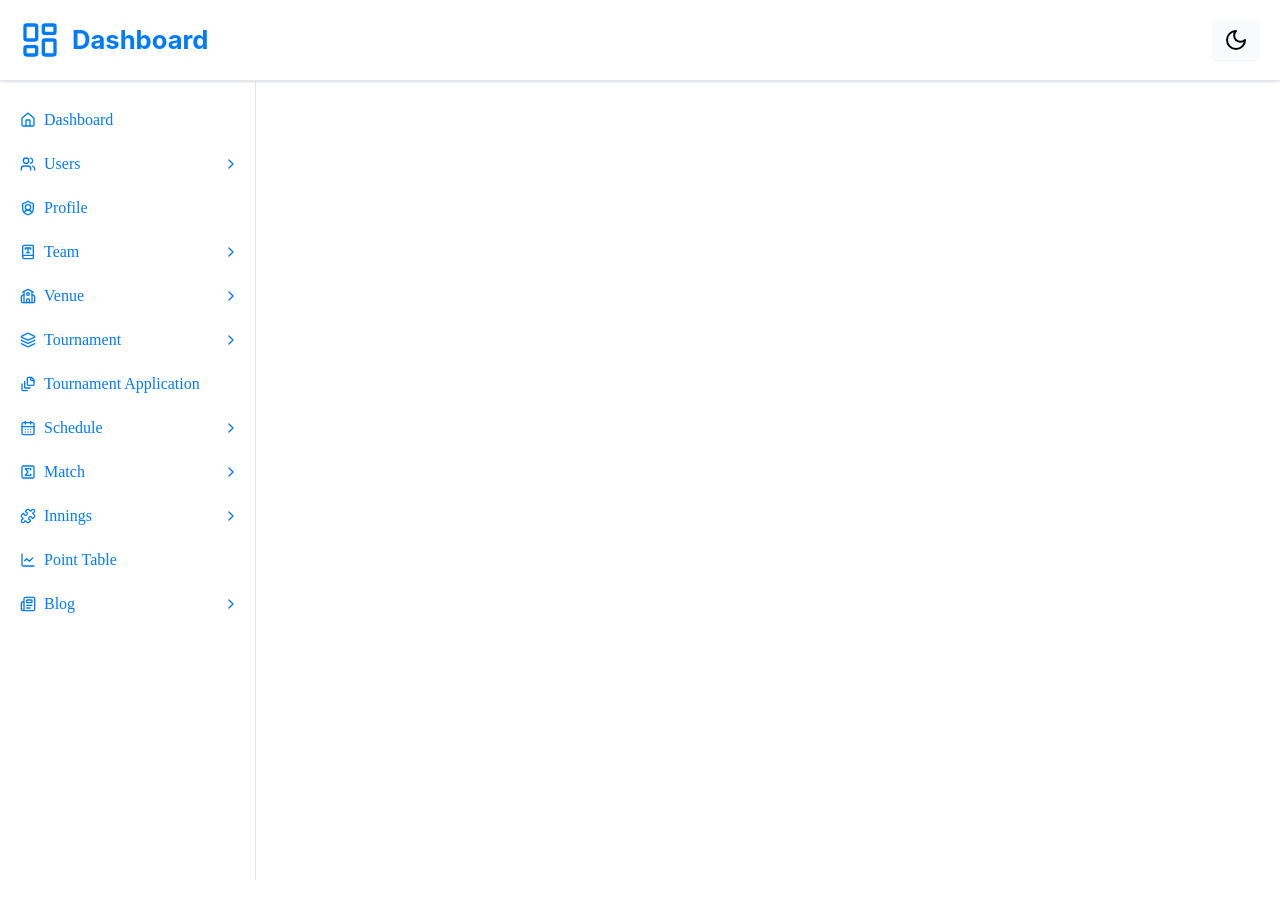
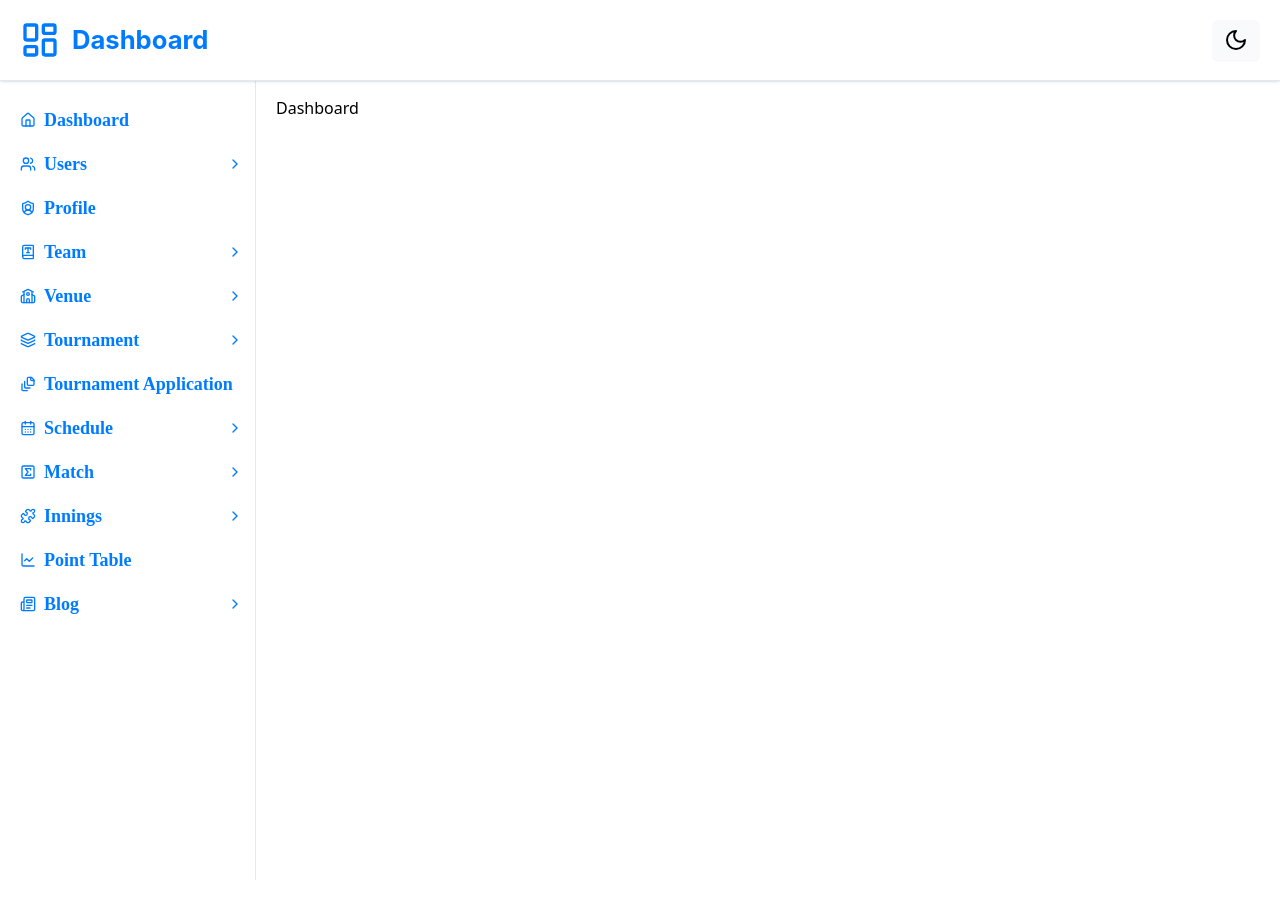
Before and after one commit to NayimWd/NayimWd-Unity-Sports-Dashboard, a React (Vite) app: page /dashboard in a window 1280 px wide. Before the commit the page ends 840 px from the top, so only its background shows below. Built offline with nearby package versions, Linux system fonts and the light colour scheme.

Commit message:
Refactor layout components; update Sidebar and Header styles; implement SuspenseWrapper for lazy loading; adjust routing for improved structure

```diff
--- a/src/App.tsx
+++ b/src/App.tsx
@@ -1,12 +1,12 @@
 import "./App.css";
 // import DashBoardLayout from "./component/layout/DashBoardLayout";
-// import Dashboard from "./pages/Dashboard";
+
 
 function App() {
   return (
     <main className="overflow-x-hidden w-full h-screen bg-bg">
       {/* <DashBoardLayout>
-        <Dashboard />
+
       </DashBoardLayout> */}
 
     </main>
--- a/src/component/common/Header.tsx
+++ b/src/component/common/Header.tsx
@@ -8,7 +8,7 @@ interface HeaderProps {
 
 const Header: React.FC<HeaderProps> = ({ handleToggle }) => {
   return (
-    <nav className="fixed w-full h-18  top-0 z-50 overflow-hidden bg-surface border-b border-b-border  shadow ">
+    <nav className="fixed w-full   top-0 z-50 overflow-hidden bg-surface border-b border-b-border  shadow ">
       <div className="p-3 md:p-4 lg:p-5 opacity-100">
         <div className="flex items-center justify-between">
           <div className="flex items-center justify-start rtl:justify-end">
--- a/src/component/common/Sidebar.tsx
+++ b/src/component/common/Sidebar.tsx
@@ -22,7 +22,7 @@ const Sidebar: React.FC<SidebarProps> = ({ isOpen, setIsOpen }) => {
         isOpen ? "translate-x-0" : "-translate-x-full"
       }`}
     >
-      <div className="h-full px-3 pt-5 pb-24 overflow-y-scroll scrollbar-hide">
+      <div className="h-full px-2 pt-5 pb-24 overflow-y-scroll scrollbar-hide">
         {navLinks[userRole].map((link, index) => (
           <SidebarItem key={index} link={link} />
         ))}
--- a/src/component/common/sidebarItem.tsx
+++ b/src/component/common/sidebarItem.tsx
@@ -25,7 +25,7 @@ const SidebarItem = ({ link }: { link: Link }) => {
             className="sidebarBtn my-1 relative"
           >
             <link.icon className="w-4 h-4" />
-            <span className="  font-merriweather">{link.label}</span>
+            <span className="font-semibold font-merriweather">{link.label}</span>
             <span className="absolute right-0 p-1">
               {" "}
               {open ? (
@@ -45,7 +45,7 @@ const SidebarItem = ({ link }: { link: Link }) => {
                   className="sidebarBtn"
                 >
                   <child.icon className="w-4 h-4" />
-                  <span className=" font-merriweather">{child.label}</span>
+                  <span className="font-semibold font-merriweather">{child.label}</span>
                 </button>
               ))}
             </div>
@@ -54,7 +54,7 @@ const SidebarItem = ({ link }: { link: Link }) => {
       ) : (
         <div className="sidebarBtn">
           <link.icon className="w-4 h-4 " />
-          <span className=" font-merriweather">{link.label}</span>
+          <span className="font-semibold font-merriweather">{link.label}</span>
         </div>
       )}
     </div>
--- a/src/component/layout/DashBoardLayout.tsx
+++ b/src/component/layout/DashBoardLayout.tsx
@@ -1,16 +1,15 @@
-import React, { ReactNode, useEffect } from "react";
+import React, {  useEffect } from "react";
 import Header from "../common/Header";
 import { useSelector } from "react-redux";
 import { RootState } from "../../app/store/store";
 import { ThemeType } from "../../utils/types";
 import useToggle from "../../hooks/useToggle";
 import Sidebar from "../common/Sidebar";
+import { Outlet } from "react-router-dom";
 
-type DashboardLayoutProps = {
-  children: ReactNode;
-};
 
-const DashBoardLayout: React.FC<DashboardLayoutProps> = ({ children }) => {
+
+const DashBoardLayout: React.FC = () => {
   // theme
   const theme = useSelector((state: RootState) => state.theme.mode);
 
@@ -41,13 +40,29 @@ const DashBoardLayout: React.FC<DashboardLayoutProps> = ({ children }) => {
       {/* navbar */}
       <Header handleToggle={setIsOpen} />
       {/* main content wrapper */}
-      <div className="flex flex-1 overflow-hidden">
+      <div className="flex flex-1 overflow-hidden relative">
         {/*sidebar*/}
-        <div className={`${isOpen ? "w-64" : "w-0"}`}>
+        <div
+          className={`
+        fixed md:static z-30 md:z-auto top-0 left-0 h-full
+        transition-all duration-300 ease-in-out
+        ${isOpen ? "w-64" : "w-0"}
+        overflow-hidden
+      `}
+        >
           <Sidebar isOpen={isOpen} setIsOpen={setIsOpen} />
         </div>
+        {/* Backdrop for mobile when sidebar is open */}
+        {isOpen && (
+          <div
+            className="fixed inset-0 bg-opacity-50 md:hidden z-20"
+            onClick={() => setIsOpen(false)}
+          />
+        )}
         {/* main content */}
-        <main className="flex-1 p-5 overflow-y-auto">{children}</main>
+        <main className={` ml-0 md:ml-64 mt-16 lg:mt-[76px] p-5 flex-1  overflow-y-auto`}>
+          <Outlet/>
+        </main>
       </div>
     </div>
   );
--- a/src/index.css
+++ b/src/index.css
@@ -76,5 +76,5 @@
 }
 
 .sidebarBtn{
-    @apply w-full flex items-center p-2 gap-2 dark:hover:bg-bg hover:bg-subSurface cursor-pointer rounded text-primary text-left
+    @apply w-full flex items-center px-3 py-1.5 gap-2 dark:hover:bg-bg hover:bg-subSurface cursor-pointer rounded text-primary text-left sm:text-lg
 }
--- a/src/routes/router.tsx
+++ b/src/routes/router.tsx
@@ -1,11 +1,13 @@
-import { lazy, Suspense } from "react";
-import { createBrowserRouter, Navigate, Outlet } from "react-router-dom";
-import Loader from "../component/common/loader/Loader";
+import { lazy } from "react";
+import { createBrowserRouter, Navigate } from "react-router-dom";
+import SuspenseWrapper from "../utils/SuspenseWrapper";
 const Login = lazy(() => import("../pages/auth/Login"));
 const Registration = lazy(() => import("../pages/auth/Registration"));
 const NotFound = lazy(() => import("../pages/NotFound"));
 const Layout = lazy(() => import("../component/layout/DashBoardLayout"));
 const Dashboard = lazy(() => import("../pages/Dashboard"));
+
+
 
 export const router = createBrowserRouter([
   {
@@ -14,40 +16,24 @@ export const router = createBrowserRouter([
   },
   {
     path: "/login",
-    element: (
-      <Suspense fallback={<Loader />}>
-        <Login />
-      </Suspense>
-    ),
+    element: <SuspenseWrapper children={<Login />} />,
   },
   {
     path: "/registration",
-    element: (
-      <Suspense fallback={<Loader />}>
-        <Registration />
-      </Suspense>
-    ),
+    element: <SuspenseWrapper children={<Registration />} />,
+  },
+  {
+    path: "/dashboard",
+    element: <SuspenseWrapper children={<Layout />} />,
+    children: [
+      {
+        index: true,
+        element: <SuspenseWrapper children={<Dashboard />} />,
+      },
+    ],
   },
   {
     path: "*",
-    element: <NotFound />,
-  },
-  {
-    path: "/dashboard",
-    element: (
-      <Suspense fallback={<Loader />}>
-        <Layout children={<Outlet />} />
-      </Suspense>
-    ),
-    children: [
-      {
-        index: true,
-        element: (
-          <Suspense fallback={<Loader />}>
-            <Dashboard />
-          </Suspense>
-        ),
-      },
-    ],
+    element: <SuspenseWrapper children={<NotFound/>}/>,
   },
 ]);
--- /dev/null
+++ b/src/utils/SuspenseWrapper.tsx
@@ -0,0 +1,16 @@
+import { ReactElement, Suspense } from "react";
+import Loader from "../component/common/loader/Loader";
+
+interface SuspenseWrapperProps {
+  children: ReactElement;
+  CustomLoader?: ReactElement;
+}
+
+const SuspenseWrapper: React.FC<SuspenseWrapperProps> = ({
+  children,
+  CustomLoader,
+}) => {
+  return <Suspense fallback={CustomLoader ?? <Loader />}>{children}</Suspense>;
+};
+
+export default SuspenseWrapper;
```
